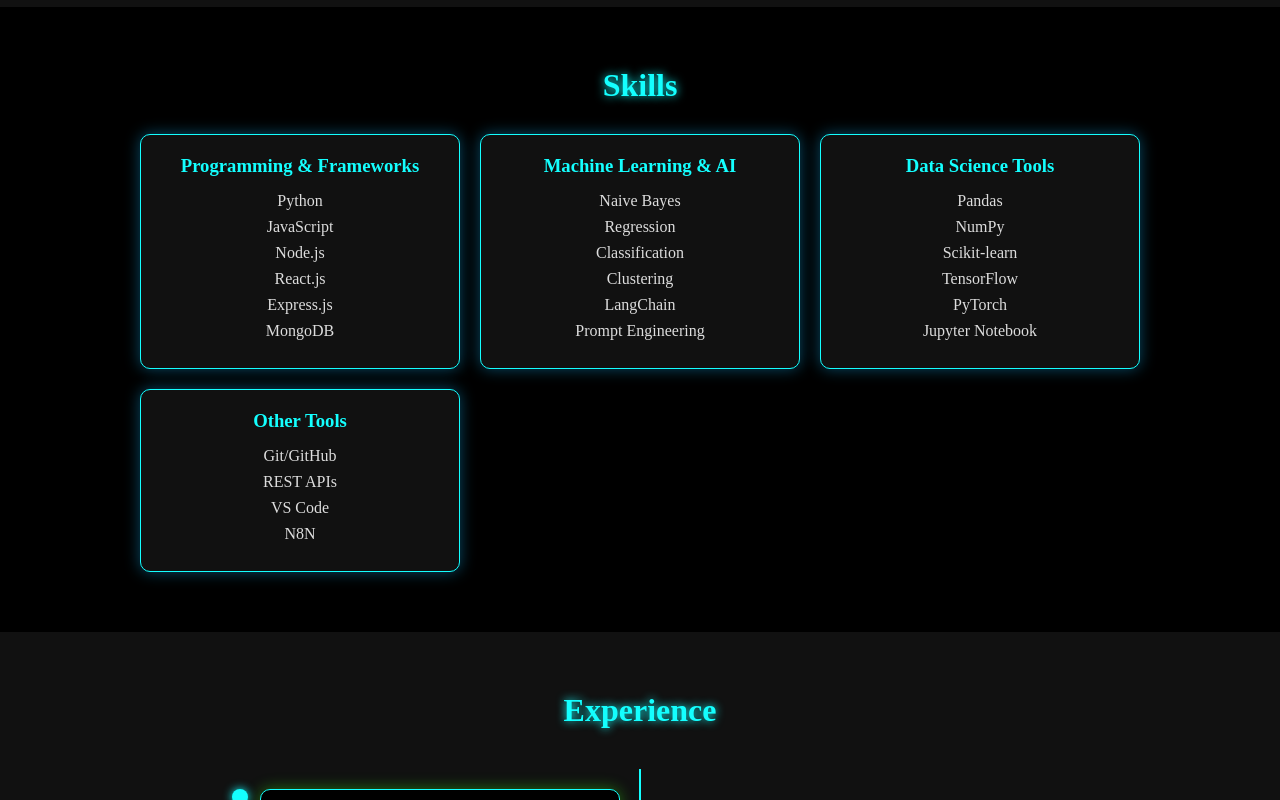
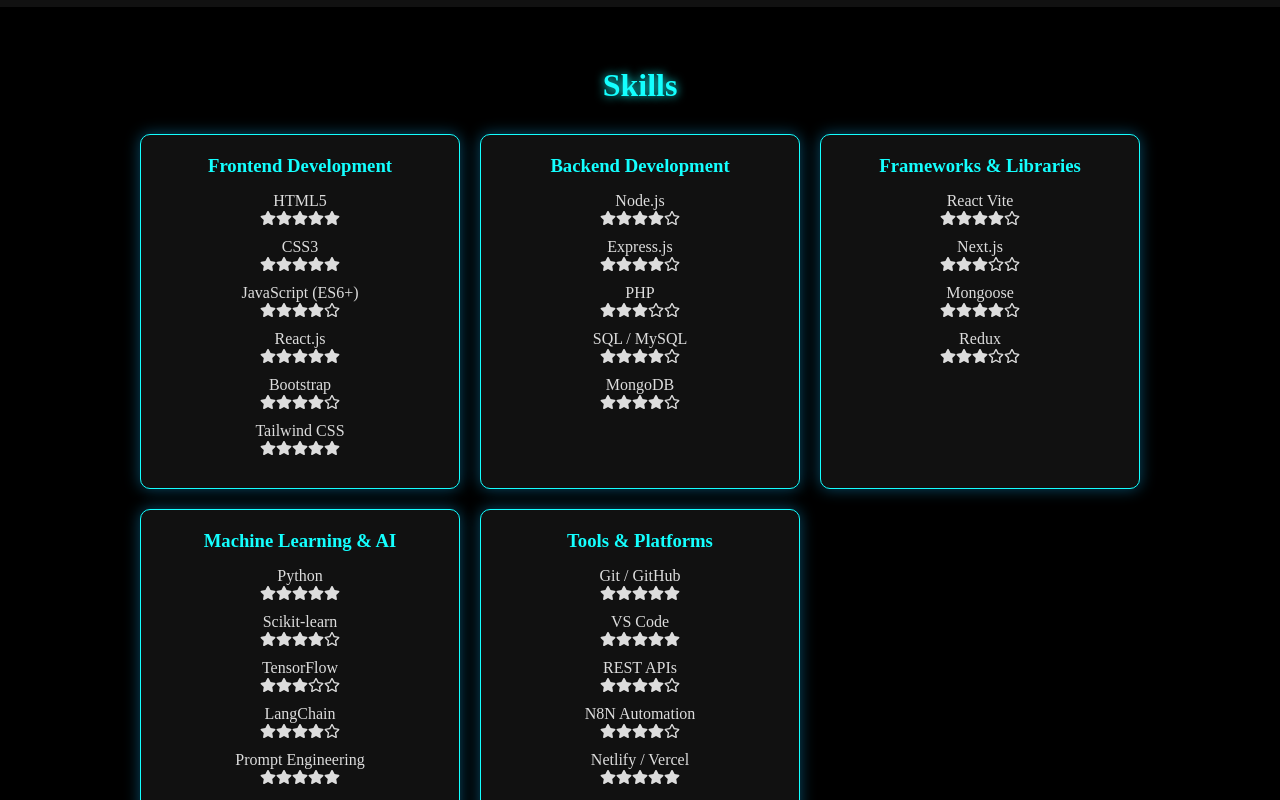
Before and after one commit to zafarali12/my-portfolio, a React (Create React App) app: page / in a window 1280 px wide. Shown: the part 820-1620 px from the top of the page. Built offline with nearby package versions, Linux system fonts and the light colour scheme.

Commit message:
updated  src/components/Skills.js

```diff
--- a/src/components/Skills.js
+++ b/src/components/Skills.js
@@ -1,12 +1,76 @@
 import React from "react";
+import { FaStar, FaRegStar } from "react-icons/fa";
 import "./Skills.css";
 
 function Skills() {
+  // Helper to render stars
+  const renderStars = (rating) => {
+    const totalStars = 5;
+    return (
+      <div className="stars">
+        {[...Array(totalStars)].map((_, i) =>
+          i < rating ? (
+            <FaStar key={i} className="star filled" />
+          ) : (
+            <FaRegStar key={i} className="star" />
+          )
+        )}
+      </div>
+    );
+  };
+
+  // Organized categories with ratings
   const skills = [
-    { category: "Programming & Frameworks", list: ["Python", "JavaScript", "Node.js", "React.js", "Express.js", "MongoDB"] },
-    { category: "Machine Learning & AI", list: ["Naive Bayes", "Regression", "Classification", "Clustering", "LangChain", "Prompt Engineering"] },
-    { category: "Data Science Tools", list: ["Pandas", "NumPy", "Scikit-learn", "TensorFlow", "PyTorch", "Jupyter Notebook"] },
-    { category: "Other Tools", list: ["Git/GitHub", "REST APIs", "VS Code", "N8N"] },
+    {
+      category: "Frontend Development",
+      list: [
+        { name: "HTML5", rating: 5 },
+        { name: "CSS3", rating: 5 },
+        { name: "JavaScript (ES6+)", rating: 4 },
+        { name: "React.js", rating: 5 },
+        { name: "Bootstrap", rating: 4 },
+        { name: "Tailwind CSS", rating: 5 },
+      ],
+    },
+    {
+      category: "Backend Development",
+      list: [
+        { name: "Node.js", rating: 4 },
+        { name: "Express.js", rating: 4 },
+        { name: "PHP", rating: 3 },
+        { name: "SQL / MySQL", rating: 4 },
+        { name: "MongoDB", rating: 4 },
+      ],
+    },
+    {
+      category: "Frameworks & Libraries",
+      list: [
+        { name: "React Vite", rating: 4},
+        { name: "Next.js", rating: 3 },
+        { name: "Mongoose", rating: 4 },
+        { name: "Redux", rating: 3 },
+      ],
+    },
+    {
+      category: "Machine Learning & AI",
+      list: [
+        { name: "Python", rating: 5 },
+        { name: "Scikit-learn", rating: 4 },
+        { name: "TensorFlow", rating: 3 },
+        { name: "LangChain", rating: 4 },
+        { name: "Prompt Engineering", rating: 5 },
+      ],
+    },
+    {
+      category: "Tools & Platforms",
+      list: [
+        { name: "Git / GitHub", rating: 5 },
+        { name: "VS Code", rating: 5 },
+        { name: "REST APIs", rating: 4 },
+        { name: "N8N Automation", rating: 4 },
+        { name: "Netlify / Vercel", rating: 5 },
+      ],
+    },
   ];
 
   return (
@@ -18,7 +82,10 @@
             <h3>{skill.category}</h3>
             <ul>
               {skill.list.map((item, i) => (
-                <li key={i}>{item}</li>
+                <li key={i} className="skill-item">
+                  <span>{item.name}</span>
+                  {renderStars(item.rating)}
+                </li>
               ))}
             </ul>
           </div>
```
